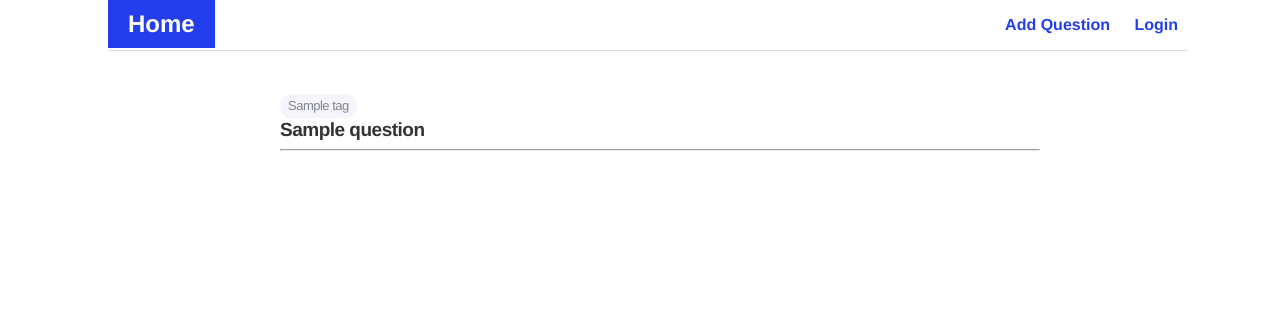
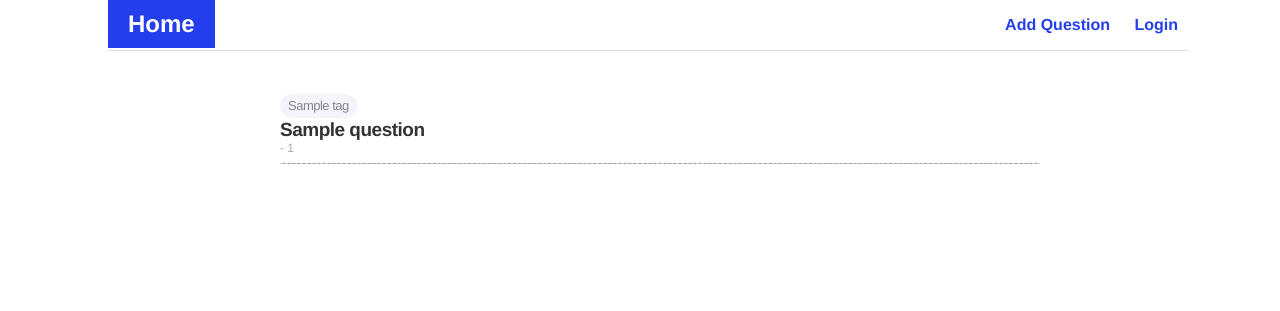
Before and after one commit to arnab-sarkar/questions, a Python web app: template templates/home.html in a window 1280 px wide. Shown: the top 311 px of the page. Run offline with Jinja, Linux system fonts and the light colour scheme; the template is opened without the code that fills it: most values are stand-ins (such as "Sample title", 1, 10 or a date in 2020).

Commit message:
added few css

```diff
--- a/main.py
+++ b/main.py
@@ -1,8 +1,10 @@
 import webapp2
 from controller.home import MainPage
 from controller.home import AddQuestion
+from controller.home import DisplaySameTagQuestion
 
 app = webapp2.WSGIApplication([
+    ('/tag',DisplaySameTagQuestion),
     ('/question',AddQuestion),
     ('/', MainPage),
 ], debug=True)
--- a/static/css/main.css
+++ b/static/css/main.css
@@ -58,6 +58,17 @@ body {
 
 #header .wrapper {
   border-bottom: 1px solid #ddd;
+}
+
+hr.style-three {
+    border: 0;
+    border-bottom: 1px dashed #ccc;
+    background: #999;
+}
+
+.light-text {
+  color:#aaa;
+  font-size: 12px;
 }
 
 #logo {
--- a/static/js/main.js
+++ b/static/js/main.js
@@ -58,9 +58,9 @@ function addTag() {
  	var tag = document.getElementById('tags').value.split(",");
  	var tags = ""
  	for (i = 0; i < tag.length; i++) {
- 		var singleWord = tag[i].replace(/ +/g,"_");
+ 		var singleWord = tag[i].trim().replace(/ +/g,"_");
  		if (singleWord != "" && !uniqueTags[singleWord]) {
- 			tags += "<li class='close' id='tag_"+singleWord+"'>" + tag[i] + "<a href='#' class='close_img' onclick='removeTag(tag_"+singleWord+")'/></a></li>";
+ 			tags += "<li class='close' id='tag_"+singleWord+"'>" + tag[i].trim() + "<a href='#' class='close_img' onclick='removeTag(tag_"+singleWord+")'/></a></li>";
  			//tags += "<li id="+tag[i]+">" + tag[i] + "<div class='remove_tag'><img src='/img/close.jpg' onclick='removeTag("+tag[i]+")'/></div></li>";
  			uniqueTags[singleWord] = true;
  		}
@@ -92,6 +92,10 @@ function post(path, params, method) {
     form.submit();
 }
 
+function searchTag(tag) {
+	post('/tag',{tag:tag});
+}
+
 function postQuestion(){
 	var tags = document.getElementById('tags_entered').innerHTML.split("</li>");
 	tagList="";
--- a/templates/home.html
+++ b/templates/home.html
@@ -1 +1,22 @@
 {% extends "page-template.html" %}
+
+{% block content %}
+	<div class="questionWrapper content">
+		<div id="displayQuestion">
+			<ul class="question_display">
+				{% for q in question %}
+					<div class="display_question">
+						<ul class="each_tag row">
+							{% for tag in q.tags %}
+								<li class="each_tag_display"><a style="text-decoration:none" onclick='searchTag("{{ tag }}")'>{{ tag }}</a></li>
+							{% endfor %}
+						</ul>
+						<div class="each_question">{{ q.title }} </div>
+						<div class="light-text"> - {{ q.userId }}</div>
+						<hr class="style-three"/>
+					</div>
+				{% endfor %}
+			</ul>
+		</div>
+	</div>
+{% endblock %}
--- a/templates/page-template.html
+++ b/templates/page-template.html
@@ -22,6 +22,10 @@
 		</div>
 	</div>
 
+	<div class="wrapper">
+		{% block content %}{% endblock %}
+	</div>
+
 	<div id="addQuestion" style="display:none">
 		<div class="overlay">
 			<div class="modal">
@@ -30,24 +34,6 @@
 				<textarea style="height:100px;width:390px" id="question" name="question"></textarea><br/><br/>
 				<input type="button" value="Next" onclick="addTags()" />
 			</div>
-		</div>
-	</div>
-
-	<div class="questionWrapper content">
-		<div id="displayQuestion">
-			<ul class="question_display">
-				{% for q in question %}
-					<div class="display_question">
-						<ul class="each_tag row">
-							{% for tag in q.tags %}
-								<li class="each_tag_display">{{ tag }} </li>
-							{% endfor %}
-						</ul>
-						<div class="each_question">{{ q.title }} </div>
-						<hr/>
-					</div>
-				{% endfor %}
-			</ul>
 		</div>
 	</div>
 
```
Also changed, not shown: controller/home.py (+19 -1 lines), static/img/home_icon.png (added), 3 other files.
